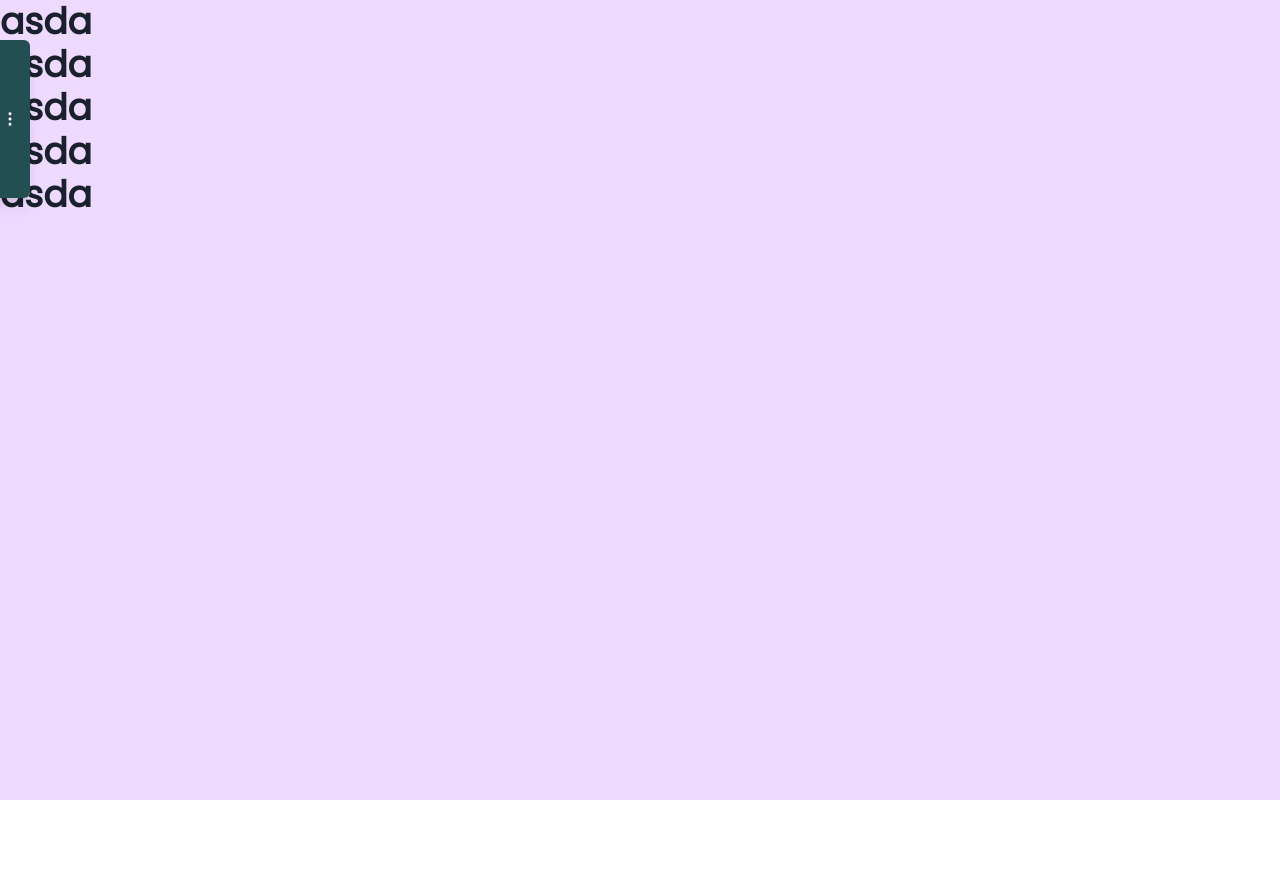
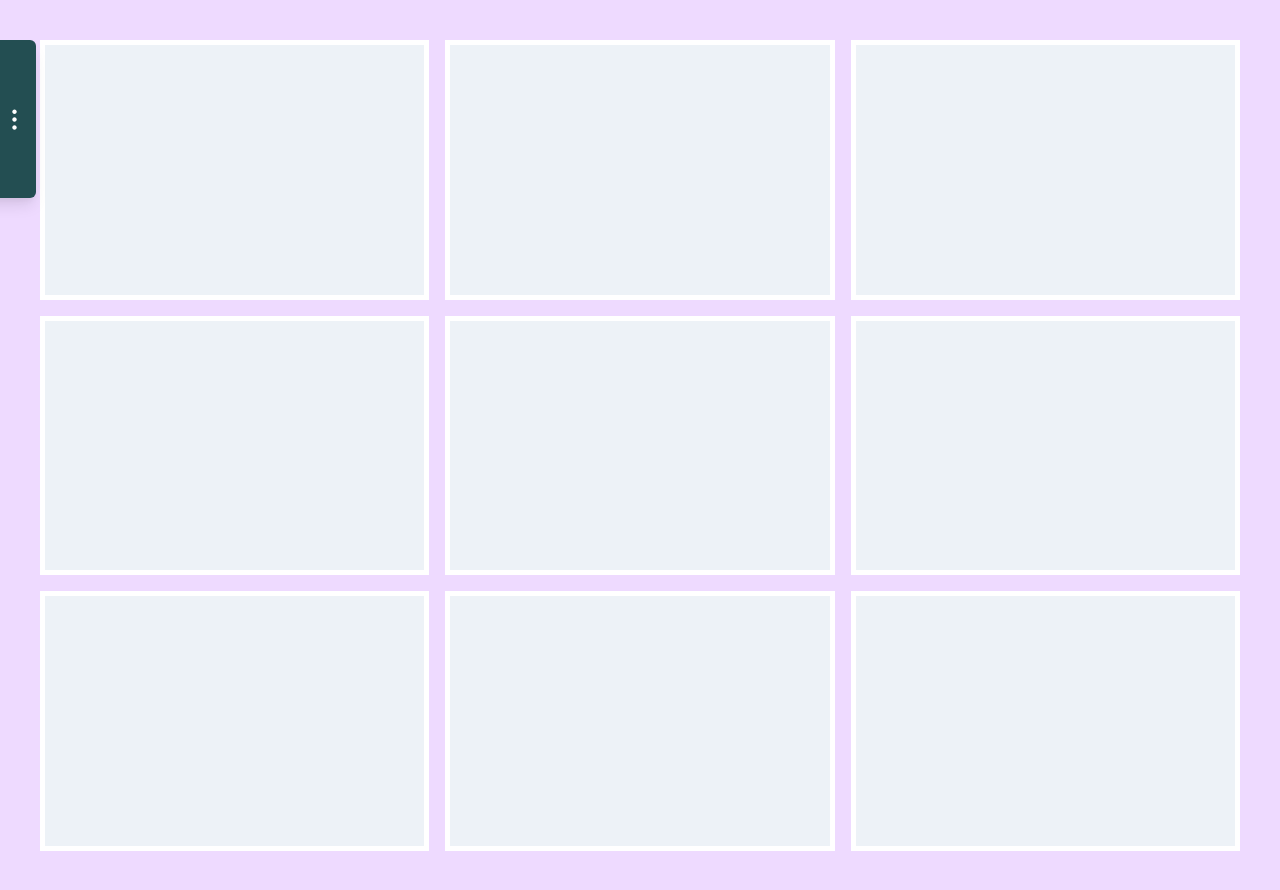
Before and after one commit to witchtrash/three-by, a Next.js app: page / in a window 1280 px wide. Before the commit the page ends 800 px from the top, so only its background shows below. Built offline with nearby package versions, Linux system fonts and the light colour scheme.

Commit message:
Set up responsive image grid

```diff
--- /dev/null
+++ b/src/components/Grid.tsx
@@ -0,0 +1,36 @@
+import React from 'react';
+import { SimpleGrid, Box } from '@chakra-ui/layout';
+import { AppContext } from 'app-context';
+import { Item } from 'components/Item';
+
+export const Grid = () => {
+  const context = React.useContext(AppContext);
+
+  return (
+    <SimpleGrid
+      columns={{
+        base: 1,
+        md: 3,
+      }}
+      p={{
+        base: '4',
+        md: '8',
+      }}
+      maxW="80em"
+      minW="20em"
+      w="full"
+    >
+      <Item />
+      <Item />
+      <Item />
+
+      <Item />
+      <Item />
+      <Item />
+
+      <Item />
+      <Item />
+      <Item />
+    </SimpleGrid>
+  );
+};
--- /dev/null
+++ b/src/components/Item.tsx
@@ -0,0 +1,21 @@
+import React from 'react';
+import { Box, BoxProps } from '@chakra-ui/layout';
+import { AppContext } from 'app-context';
+import { AspectRatio } from '@chakra-ui/react';
+
+interface ItemProps extends BoxProps {}
+export const Item = (props: ItemProps) => {
+  const context = React.useContext(AppContext);
+
+  return (
+    <AspectRatio ratio={3 / 2} m="2">
+      <Box
+        {...props}
+        borderColor={context.borderColor}
+        borderWidth="thick"
+        backgroundColor="gray.100"
+        w="full"
+      />
+    </AspectRatio>
+  );
+};
--- a/src/components/Layout/Header.tsx
+++ b/src/components/Layout/Header.tsx
@@ -3,7 +3,7 @@ import { Settings } from './Settings';
 
 export const Header = () => {
   return (
-    <Box as="header">
+    <Box as="header" position="absolute" zIndex="100">
       <Settings />
     </Box>
   );
--- a/src/components/Layout/Layout.tsx
+++ b/src/components/Layout/Layout.tsx
@@ -16,6 +16,8 @@ export const Layout = (props: LayoutProps) => {
       minHeight="100vh"
       height="100%"
       backgroundColor={context.backgroundColor}
+      w="full"
+      minW="20em"
     >
       <Header />
       <Box as="main">{props.children}</Box>
--- a/src/components/Layout/Settings/ColorSetting.tsx
+++ b/src/components/Layout/Settings/ColorSetting.tsx
@@ -6,12 +6,8 @@ import {
   Popover,
   PopoverTrigger,
   PopoverContent,
-  PopoverHeader,
-  PopoverBody,
-  PopoverFooter,
-  PopoverArrow,
-  PopoverCloseButton,
   useDisclosure,
+  Center,
 } from '@chakra-ui/react';
 import { RgbaStringColorPicker } from 'react-colorful';
 
@@ -40,16 +36,13 @@ export const ColorSetting = (props: ColorSettingProps) => {
             onClick={onOpen}
           />
         </PopoverTrigger>
-        <PopoverContent
-          height="240px"
-          width="240px"
-          padding="20px"
-          boxShadow="lg"
-        >
-          <RgbaStringColorPicker
-            color={props.color}
-            onChange={props.setColor}
-          />
+        <PopoverContent height="13em" width="13em" boxShadow="lg">
+          <Center w="full" h="full">
+            <RgbaStringColorPicker
+              color={props.color}
+              onChange={props.setColor}
+            />
+          </Center>
         </PopoverContent>
         <Text>{props.name}</Text>
       </Popover>
--- a/src/components/Layout/Settings/Settings.tsx
+++ b/src/components/Layout/Settings/Settings.tsx
@@ -2,7 +2,7 @@ import React from 'react';
 import { Box, Divider, Flex, Icon, Stack, Text } from '@chakra-ui/react';
 import { AppContext } from 'app-context';
 import { ColorSetting } from './ColorSetting';
-import { RiBrushLine, RiMore2Fill, RiSettings2Line } from 'react-icons/ri';
+import { RiBrushLine, RiMore2Fill } from 'react-icons/ri';
 
 export const Settings = () => {
   const context = React.useContext(AppContext);
@@ -10,11 +10,11 @@ export const Settings = () => {
 
   return (
     <Box
-      w="240px"
-      backgroundColor="gray.50"
+      w="15em"
+      backgroundColor="teal.800"
       position="absolute"
       top="10"
-      left={settingsExpanded ? 0 : -210}
+      left={settingsExpanded ? '0em' : '-13em'}
       borderRightRadius="md"
       boxShadow="lg"
       fontSize="lg"
@@ -22,7 +22,7 @@ export const Settings = () => {
       transition="0.2s ease-in-out left"
     >
       <Flex flexDirection="row">
-        <Stack flex="1" spacing="3" p="4">
+        <Stack flex="1" spacing="3" p="4" backgroundColor="gray.50">
           <Text mb="2" color="pink.600">
             <Icon mr="2" as={RiBrushLine} />
             Color settings
@@ -40,10 +40,8 @@ export const Settings = () => {
           />
         </Stack>
         <Box
-          w="40px"
-          borderRightRadius="md"
+          p="2"
           justifySelf="flex-end"
-          backgroundColor="teal.800"
           justifyContent="center"
           alignItems="center"
           display="flex"
@@ -55,7 +53,7 @@ export const Settings = () => {
           transition="0.2s ease-in-out color"
           onClick={() => setSettingsExpanded(!settingsExpanded)}
         >
-          <Icon size="40px" as={RiMore2Fill} />
+          <Icon w="1.5em" h="1.5em" as={RiMore2Fill} />
         </Box>
       </Flex>
     </Box>
--- a/src/pages/_app.tsx
+++ b/src/pages/_app.tsx
@@ -36,9 +36,7 @@ const App = ({ Component, pageProps }: AppProps) => {
             content="minimum-scale=1, initial-scale=1, width=device-width, shrink-to-fit=no, viewport-fit=cover"
           />
         </Head>
-        <Box minH="100vh">
-          <Component {...pageProps} />
-        </Box>
+        <Component {...pageProps} />
       </ChakraProvider>
     </AppContext.Provider>
   );
--- a/src/pages/index.tsx
+++ b/src/pages/index.tsx
@@ -1,17 +1,17 @@
-import React from 'react';
+import React, { useContext } from 'react';
 import { Layout } from 'components/Layout';
-import { Box, Heading } from '@chakra-ui/react';
+import { Box, Center, Heading, SimpleGrid } from '@chakra-ui/react';
+import { AppContext } from 'app-context';
+import { Grid } from 'components/Grid';
 
 const Index = () => {
+  const context = useContext(AppContext);
+
   return (
     <Layout>
-      <Box w="full">
-        <Heading>asda</Heading>
-        <Heading>asda</Heading>
-        <Heading>asda</Heading>
-        <Heading>asda</Heading>
-        <Heading>asda</Heading>
-      </Box>
+      <Center w="full" h="full" minH="100vh">
+        <Grid />
+      </Center>
     </Layout>
   );
 };
```
